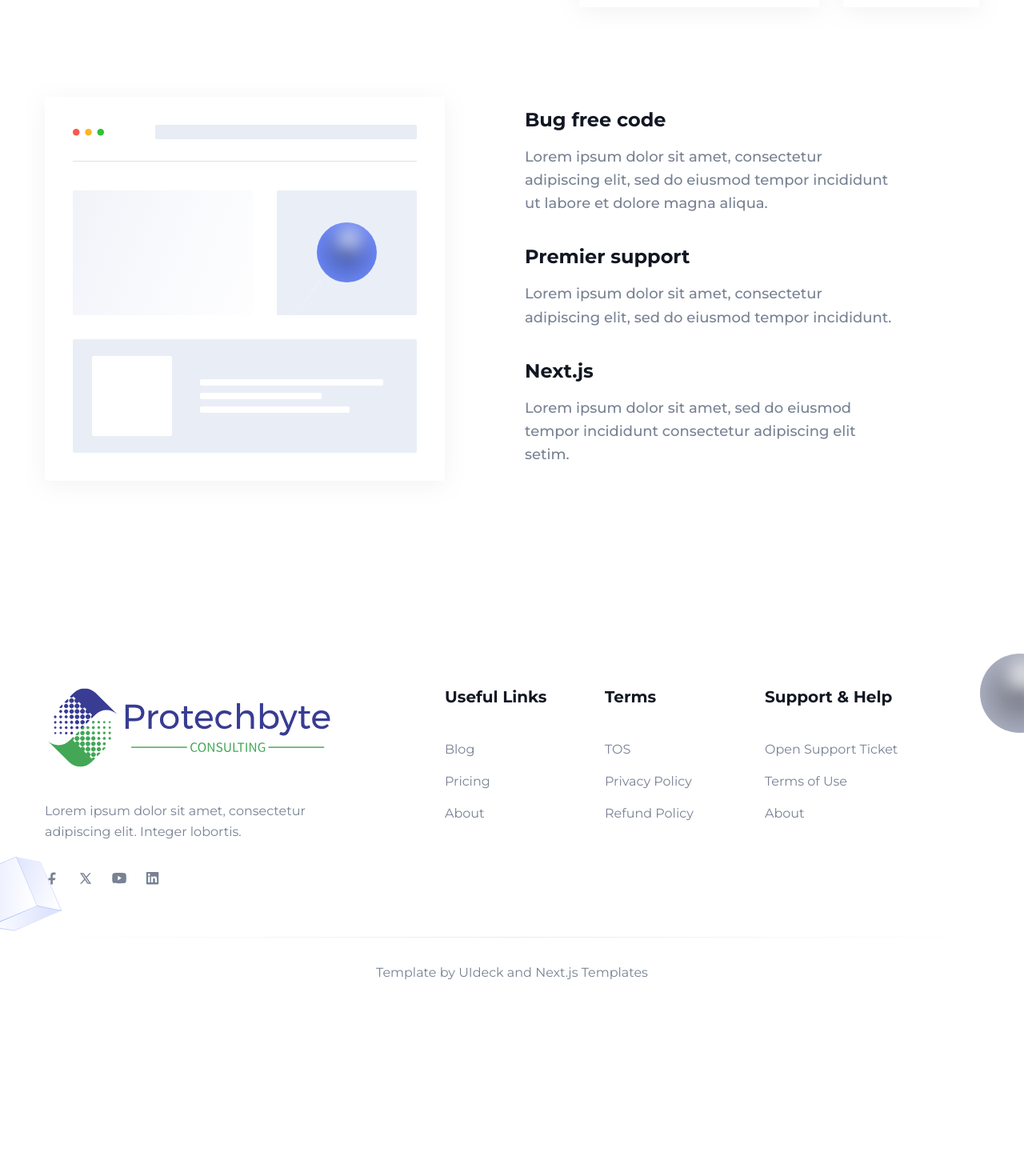
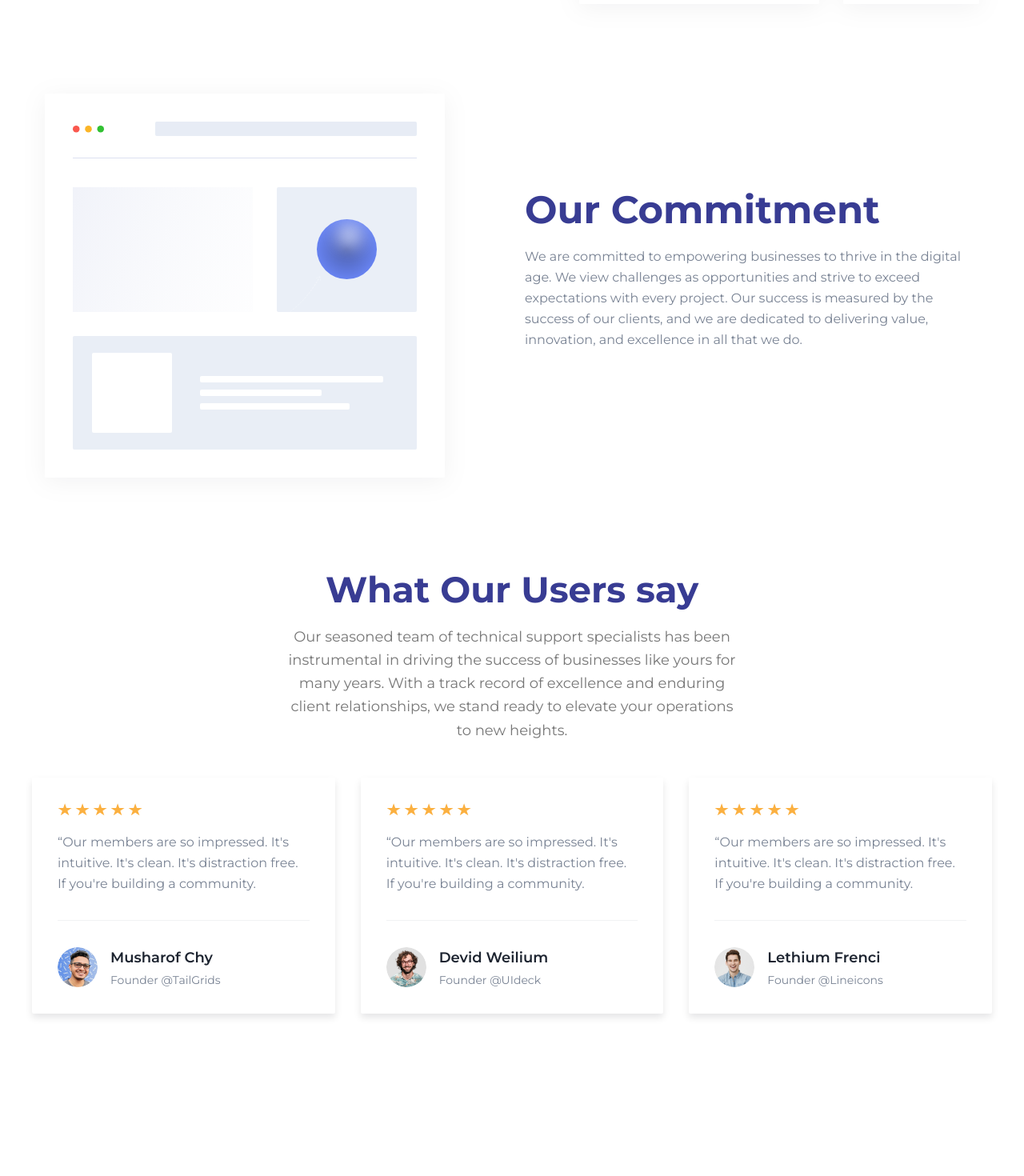
Before and after one commit to gitbitpy/Protechbyte-web, a Next.js app: page /about-us in a window 1280 px wide. Shown: the part 1120-2590 px from the top of the page at 80% size. Before the commit the page ends 2380 px from the top, so only its background shows below. Built offline with nearby package versions, Linux system fonts and the light colour scheme.

Commit message:
making about-us page

```diff
--- /dev/null
+++ b/src/app/about-us/SingleTestimonial.tsx
@@ -0,0 +1,44 @@
+import { Testimonial } from "@/types/testimonial";
+import Image from "next/image";
+const starIcon = (
+  <svg width="18" height="16" viewBox="0 0 18 16" className="fill-current">
+    <path d="M9.09815 0.361679L11.1054 6.06601H17.601L12.3459 9.59149L14.3532 15.2958L9.09815 11.7703L3.84309 15.2958L5.85035 9.59149L0.595291 6.06601H7.0909L9.09815 0.361679Z" />
+  </svg>
+);
+
+const SingleTestimonial = ({ testimonial }: { testimonial: Testimonial }) => {
+  const { star, name, image, content, designation } = testimonial;
+
+  const ratingIcons = [];
+  for (let index = 0; index < star; index++) {
+    ratingIcons.push(
+      <span key={index} className="text-yellow">
+        {starIcon}
+      </span>,
+    );
+  }
+
+  return (
+    <div className="w-full">
+      <div className="rounded-sm bg-white p-8 shadow-two duration-300 hover:shadow-one dark:bg-dark dark:shadow-three dark:hover:shadow-gray-dark lg:px-5 xl:px-8">
+        <div className="mb-5 flex items-center space-x-1">{ratingIcons}</div>
+        <p className="mb-8 border-b border-body-color border-opacity-10 pb-8 text-base leading-relaxed text-body-color dark:border-white dark:border-opacity-10 dark:text-white">
+          “{content}
+        </p>
+        <div className="flex items-center">
+          <div className="relative mr-4 h-[50px] w-full max-w-[50px] overflow-hidden rounded-full">
+            <Image src={image} alt={name} fill />
+          </div>
+          <div className="w-full">
+            <h3 className="mb-1 text-lg font-semibold text-dark dark:text-white lg:text-base xl:text-lg">
+              {name}
+            </h3>
+            <p className="text-sm text-body-color">{designation}</p>
+          </div>
+        </div>
+      </div>
+    </div>
+  );
+};
+
+export default SingleTestimonial;
--- a/src/app/about-us/page.tsx
+++ b/src/app/about-us/page.tsx
@@ -5,6 +5,8 @@ import Breadcrumb from "@/components/Common/Breadcrumb";
 import { Metadata } from "next";
 import HomeHeroBtn from "@/components/custom-ui-components/home-hero-Button/HomeHeroBtn";
 import Image from "next/image";
+import testimonialsData from "@/data/testimonialsData";
+import SingleTestimonial from "./SingleTestimonial";
 
 export const metadata: Metadata = {
   title: "About Page | Free Next.js Template for Startup and SaaS",
@@ -19,14 +21,13 @@ const AboutPage = () => {
       className="relative z-10 overflow-hidden bg-white pb-16 pt-[120px] dark:bg-gray-dark md:pb-[120px] md:pt-[150px] xl:pb-[160px] xl:pt-[180px] 2xl:pb-[200px] 2xl:pt-[210px]"
     >
       <div className="container">
-
         {/* "Hero Section" */}
         <div className="-mx-4 flex flex-wrap">
           <div className="w-1/2 px-4">
-            <h1 className="mb-5 text-3xl font-bold leading-tight text-black dark:text-white sm:text-4xl sm:leading-tight md:text-5xl md:leading-tight">
+            <h1 className="mb-5 text-3xl font-bold leading-tight text-primary dark:text-white sm:text-4xl sm:leading-tight md:text-5xl md:leading-tight">
               Discover Protechbyte Where Innovation Meets Expertise
             </h1>
-            <p className="mb-12 text-base !leading-relaxed text-body-color dark:text-body-color-dark sm:text-lg md:text-xl">
+            <p className="mb-12 text-base !leading-relaxed text-body-color dark:text-body-color-dark sm:text-sm md:text-lg">
               We're here to propel your business forward!
             </p>
             <div className="flex justify-start space-y-4 sm:flex-row sm:space-x-4 sm:space-y-0">
@@ -37,13 +38,13 @@ const AboutPage = () => {
         </div>
 
         {/* <AboutSectionOne /> */}
-        <div className="-mx-4 flex flex-wrap items-center pt-16 md:pt-20 lg:pt-28">
+        <div className="-mx-4 flex flex-wrap items-start pt-16 md:pt-20 lg:pt-28">
           <div className="w-full px-4 lg:w-1/2">
-            <h2 className="mb-4 text-3xl font-bold mx-auto w-full !leading-tight text-black dark:text-white sm:text-4xl md:text-[45px]">
+            <h2 className="mb-4 text-3xl font-bold mx-auto w-full !leading-tight text-primary dark:text-white sm:text-4xl md:text-5xl">
               Who Are WE
             </h2>
             <p
-              className="text-base !leading-relaxed text-body-color md:text-lg"
+              className="text-base !leading-relaxed text-body-color md:text-md"
               style={{ marginBottom: "44px" }}
             >
               We are the architects of innovation, the stewards of technology,
@@ -52,15 +53,15 @@ const AboutPage = () => {
               helping them thrive in the digital age.
             </p>
             <p
-              className="text-base !leading-relaxed text-body-color md:text-lg"
+              className="text-base !leading-relaxed text-body-color md:text-md"
               style={{ marginBottom: "44px" }}
             >
-              ProTechByte Consulting is a
-              dynamic and forward-thinking IT services company that specializes
-              in delivering tailored solutions to a diverse range of clients.
-              With a team of passionate technologists, strategists, and
-              innovators, we work tirelessly to transform challenges into
-              opportunities and aspirations into achievements.
+              ProTechByte Consulting is a dynamic and forward-thinking IT
+              services company that specializes in delivering tailored solutions
+              to a diverse range of clients. With a team of passionate
+              technologists, strategists, and innovators, we work tirelessly to
+              transform challenges into opportunities and aspirations into
+              achievements.
             </p>
           </div>
 
@@ -104,35 +105,45 @@ const AboutPage = () => {
             </div>
           </div>
           <div className="w-full px-4 lg:w-1/2">
-            <div className="max-w-[470px]">
-              <div className="mb-9">
-                <h3 className="mb-4 text-xl font-bold text-black dark:text-white sm:text-2xl lg:text-xl xl:text-2xl">
-                  Bug free code
-                </h3>
-                <p className="text-base font-medium leading-relaxed text-body-color sm:text-lg sm:leading-relaxed">
-                  Lorem ipsum dolor sit amet, consectetur adipiscing elit, sed
-                  do eiusmod tempor incididunt ut labore et dolore magna aliqua.
-                </p>
-              </div>
-              <div className="mb-9">
-                <h3 className="mb-4 text-xl font-bold text-black dark:text-white sm:text-2xl lg:text-xl xl:text-2xl">
-                  Premier support
-                </h3>
-                <p className="text-base font-medium leading-relaxed text-body-color sm:text-lg sm:leading-relaxed">
-                  Lorem ipsum dolor sit amet, consectetur adipiscing elit, sed
-                  do eiusmod tempor incididunt.
-                </p>
-              </div>
-              <div className="mb-1">
-                <h3 className="mb-4 text-xl font-bold text-black dark:text-white sm:text-2xl lg:text-xl xl:text-2xl">
-                  Next.js
-                </h3>
-                <p className="text-base font-medium leading-relaxed text-body-color sm:text-lg sm:leading-relaxed">
-                  Lorem ipsum dolor sit amet, sed do eiusmod tempor incididunt
-                  consectetur adipiscing elit setim.
-                </p>
-              </div>
-            </div>
+            <h2 className="mb-4 text-3xl font-bold mx-auto w-full !leading-tight text-primary dark:text-white sm:text-4xl md:text-5xl">
+              Our Commitment
+            </h2>
+            <p
+              className="text-base !leading-relaxed text-body-color md:text-md"
+              style={{ marginBottom: "44px" }}
+            >
+              We are committed to empowering businesses to thrive in the digital
+              age. We view challenges as opportunities and strive to exceed
+              expectations with every project. Our success is measured by the
+              success of our clients, and we are dedicated to delivering value,
+              innovation, and excellence in all that we do.
+            </p>
+          </div>
+        </div>
+
+        <div className="-mx-4 flex flex-wrap items-center pt-16 md:pt-20 lg:pt-28">
+          <div className="w-full mx-auto px-4 lg:w-1/2">
+            <h2 className="mb-4 text-3xl text-center font-bold mx-auto w-full !leading-tight text-primary dark:text-white sm:text-4xl md:text-[45px]">
+              What Our Users say
+            </h2>
+            <p
+              className="text-base text-center !leading-relaxed text-text-color md:text-lg"
+              style={{ marginBottom: "44px" }}
+            >
+              Our seasoned team of technical support specialists has been
+              instrumental in driving the success of businesses like yours for
+              many years. With a track record of excellence and enduring client
+              relationships, we stand ready to elevate your operations to new
+              heights.
+            </p>
+          </div>
+          <div className="grid grid-cols-1 gap-x-8 gap-y-10 md:grid-cols-2 lg:grid-cols-3">
+            {testimonialsData.map((testimonial) => (
+              <SingleTestimonial
+                key={testimonial.id}
+                testimonial={testimonial}
+              />
+            ))}
           </div>
         </div>
       </div>
--- a/src/components/Footer/index.tsx
+++ b/src/components/Footer/index.tsx
@@ -27,8 +27,7 @@ const Footer = () => {
                   /> */}
                 </Link>
                 <p className="mb-9 text-base leading-relaxed text-body-color dark:text-body-color-dark">
-                  Lorem ipsum dolor sit amet, consectetur adipiscing elit.
-                  Integer lobortis.
+                  Empowering Businesses, Elevating Cloud Solutions
                 </p>
                 <div className="flex items-center">
                   <a
@@ -133,7 +132,7 @@ const Footer = () => {
                   </li>
                   <li>
                     <Link
-                      href="/about"
+                      href="/about-us"
                       className="mb-4 inline-block text-base text-body-color duration-300 hover:text-primary dark:text-body-color-dark dark:hover:text-primary"
                     >
                       About
@@ -159,7 +158,7 @@ const Footer = () => {
                   </li>
                   <li>
                     <Link
-                      href="/"
+                      href="/privacy-policy"
                       className="mb-4 inline-block text-base text-body-color duration-300 hover:text-primary dark:text-body-color-dark dark:hover:text-primary"
                     >
                       Privacy Policy
@@ -185,7 +184,7 @@ const Footer = () => {
                 <ul>
                   <li>
                     <Link
-                      href="/contact"
+                      href="/contact-us"
                       className="mb-4 inline-block text-base text-body-color duration-300 hover:text-primary dark:text-body-color-dark dark:hover:text-primary"
                     >
                       Open Support Ticket
@@ -201,7 +200,7 @@ const Footer = () => {
                   </li>
                   <li>
                     <Link
-                      href="/about"
+                      href="/about-us"
                       className="mb-4 inline-block text-base text-body-color duration-300 hover:text-primary dark:text-body-color-dark dark:hover:text-primary"
                     >
                       About
--- /dev/null
+++ b/src/data/testimonialsData.tsx
@@ -0,0 +1,40 @@
+export type ITestimonialsData = {
+  id: number;
+  name: string;
+  designation: string;
+  content: string;
+  image: string;
+  star: number;
+};
+
+const testimonialsData: ITestimonialsData[] = [
+  {
+    id: 1,
+    name: "Musharof Chy",
+    designation: "Founder @TailGrids",
+    content:
+      "Our members are so impressed. It's intuitive. It's clean. It's distraction free. If you're building a community.",
+    image: "/images/testimonials/auth-01.png",
+    star: 5,
+  },
+  {
+    id: 2,
+    name: "Devid Weilium",
+    designation: "Founder @UIdeck",
+    content:
+      "Our members are so impressed. It's intuitive. It's clean. It's distraction free. If you're building a community.",
+    image: "/images/testimonials/auth-02.png",
+    star: 5,
+  },
+  {
+    id: 3,
+    name: "Lethium Frenci",
+    designation: "Founder @Lineicons",
+    content:
+      "Our members are so impressed. It's intuitive. It's clean. It's distraction free. If you're building a community.",
+    image: "/images/testimonials/auth-03.png",
+    star: 5,
+  },
+];
+
+export default testimonialsData;
```
